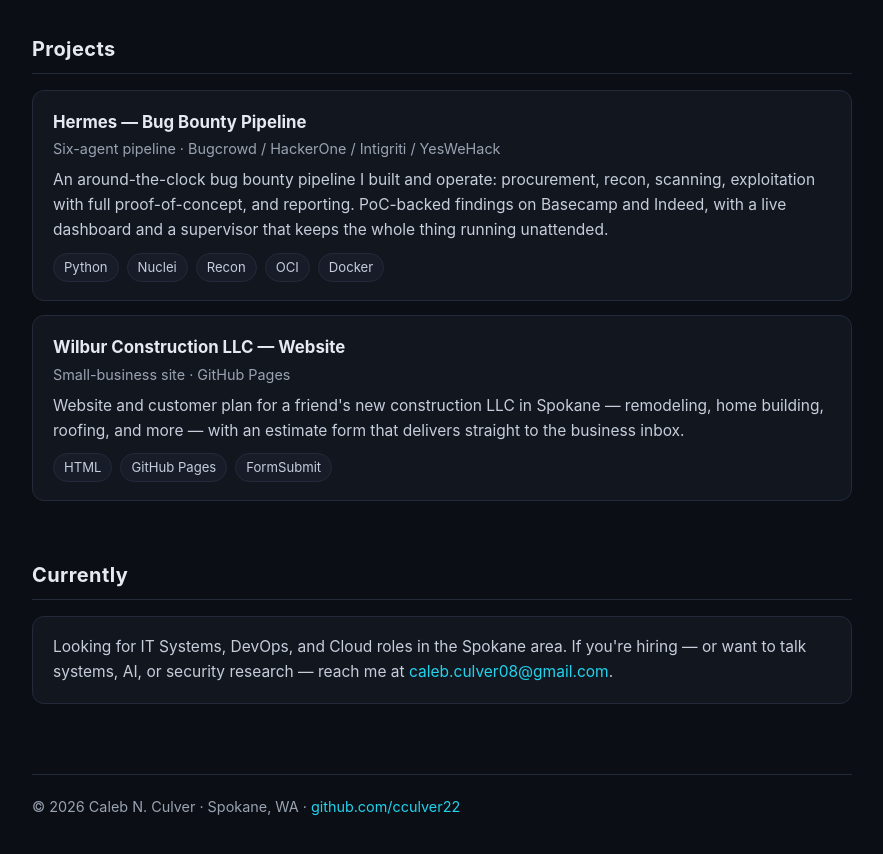
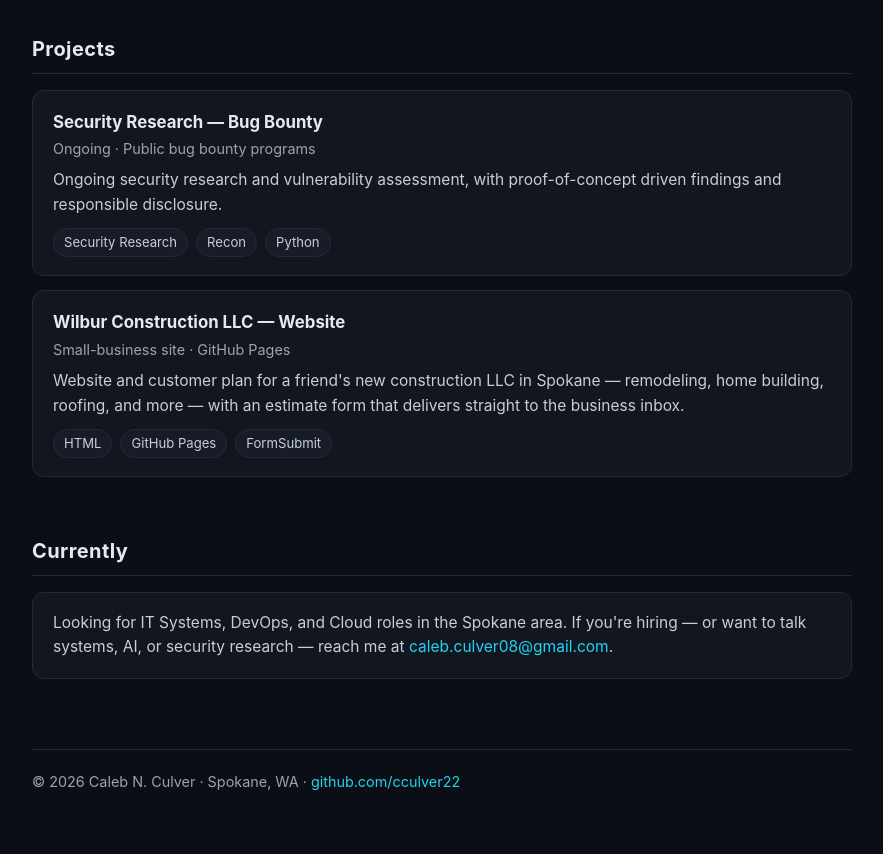
Before and after one commit to cculver22/cculver22.github.io, a plain HTML site: page index.html in a window 1280 px wide. Shown: the part 1191-2045 px from the top of the page, without its empty margins (198-1081 px from the left). Drawn offline with Linux system fonts and the light colour scheme.

Commit message:
Make security research project generic on profile page

```diff
--- a/index.html
+++ b/index.html
@@ -131,13 +131,11 @@
   <section>
     <h2>Projects</h2>
     <div class="card project">
-      <h3><a href="https://github.com/cculver22">Hermes — Bug Bounty Pipeline</a></h3>
-      <div class="meta">Six-agent pipeline &middot; Bugcrowd / HackerOne / Intigriti / YesWeHack</div>
-      <p>An around-the-clock bug bounty pipeline I built and operate: procurement,
-      recon, scanning, exploitation with full proof-of-concept, and reporting.
-      PoC-backed findings on Basecamp and Indeed, with a live dashboard and a
-      supervisor that keeps the whole thing running unattended.</p>
-      <div class="tagrow"><span>Python</span><span>Nuclei</span><span>Recon</span><span>OCI</span><span>Docker</span></div>
+      <h3>Security Research — Bug Bounty</h3>
+      <div class="meta">Ongoing &middot; Public bug bounty programs</div>
+      <p>Ongoing security research and vulnerability assessment, with
+      proof-of-concept driven findings and responsible disclosure.</p>
+      <div class="tagrow"><span>Security Research</span><span>Recon</span><span>Python</span></div>
     </div>
     <div class="card project">
       <h3><a href="https://cculver22.github.io/wilbur-construction-llc/">Wilbur Construction LLC — Website</a></h3>
```
